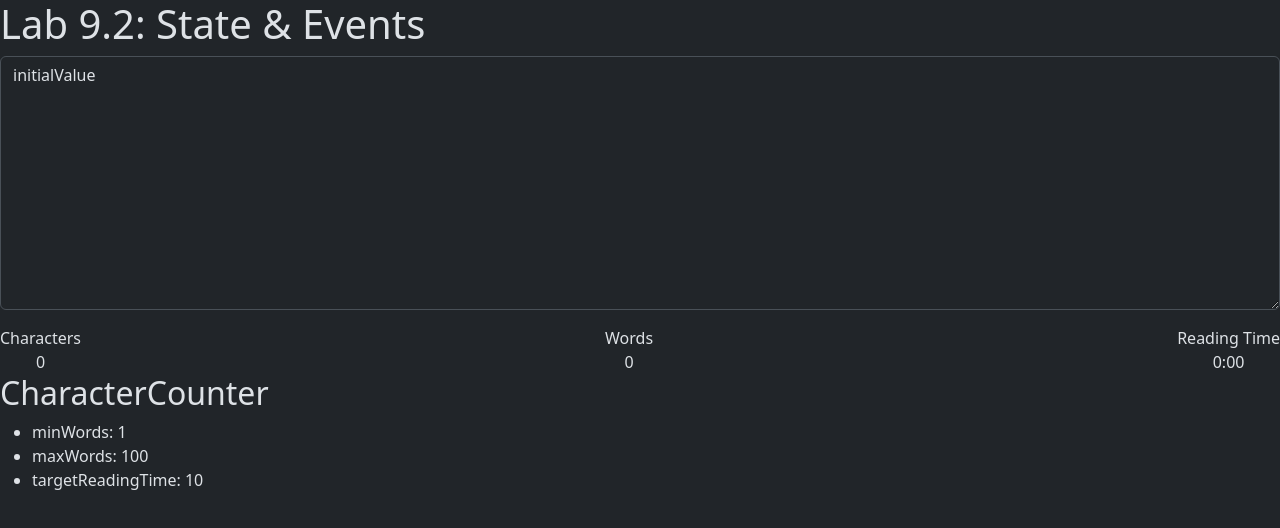
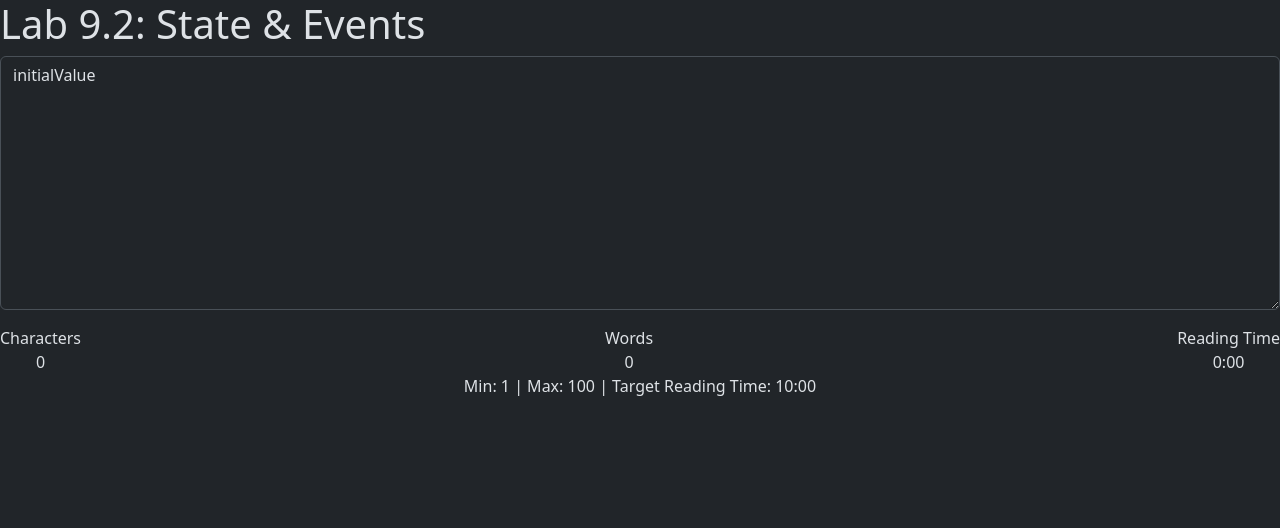
Before and after one commit to hirekarl/lab_9.2_state_and_events, a React (Vite) app in the folder character-counter/: page / in a window 1280 px wide. Shown: the top 528 px of the page. Built offline with nearby package versions, Linux system fonts and the light colour scheme.

Commit message:
Completed impleentation of CharacterCounter.

```diff
--- a/character-counter/src/components/CharacterCounter/CharacterCounter.tsx
+++ b/character-counter/src/components/CharacterCounter/CharacterCounter.tsx
@@ -1,21 +1,25 @@
 import { type ReactNode } from "react"
 import { type CharacterCounterProps } from "../../types"
+
+import { numberToTimeString } from "../../utils"
 
 export default function CharacterCounter({
   minWords,
   maxWords,
   targetReadingTime,
 }: CharacterCounterProps): ReactNode {
-  return (
-    <div>
-      <h2>CharacterCounter</h2>
-      {(minWords || maxWords || targetReadingTime) && (
-        <ul>
-          {minWords && <li>minWords: {minWords}</li>}
-          {maxWords && <li>maxWords: {maxWords}</li>}
-          {targetReadingTime && <li>targetReadingTime: {targetReadingTime}</li>}
-        </ul>
-      )}
-    </div>
-  )
+  function makeCharacterCounterString(): string {
+    const displayStringItems: string[] = []
+
+    if (minWords !== undefined) displayStringItems.push(`Min: ${minWords}`)
+    if (maxWords !== undefined) displayStringItems.push(`Max: ${maxWords}`)
+    if (targetReadingTime !== undefined)
+      displayStringItems.push(
+        `Target Reading Time: ${numberToTimeString(targetReadingTime)}`
+      )
+
+    return displayStringItems.join(" | ")
+  }
+
+  return <div className="text-center">{makeCharacterCounterString()}</div>
 }
```
